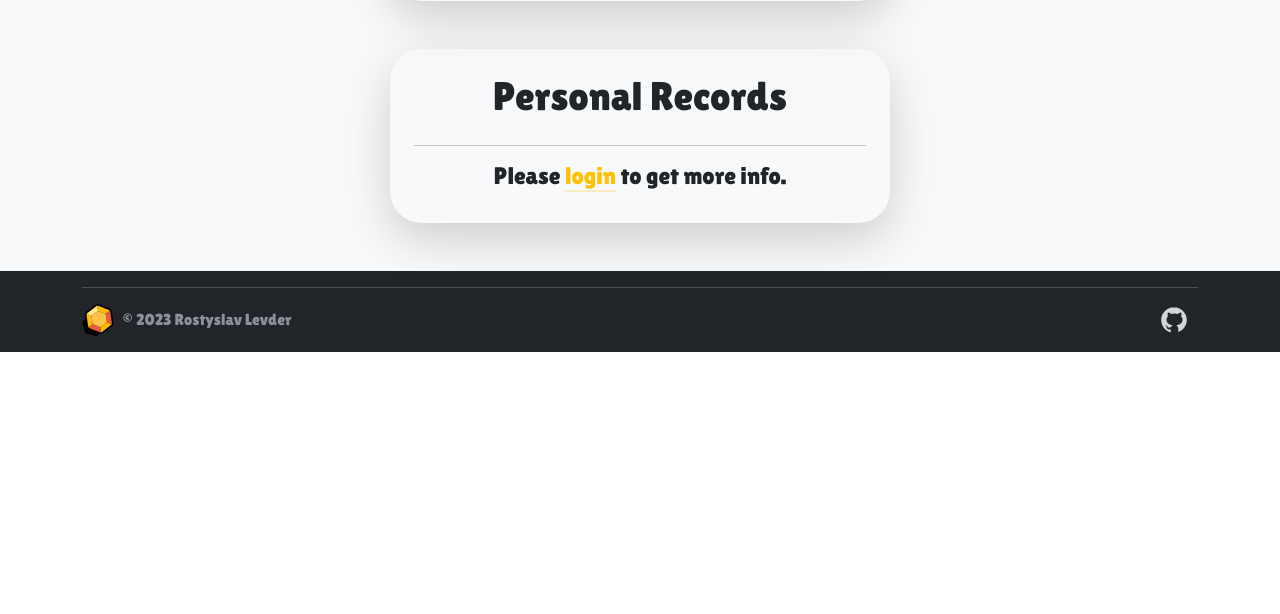
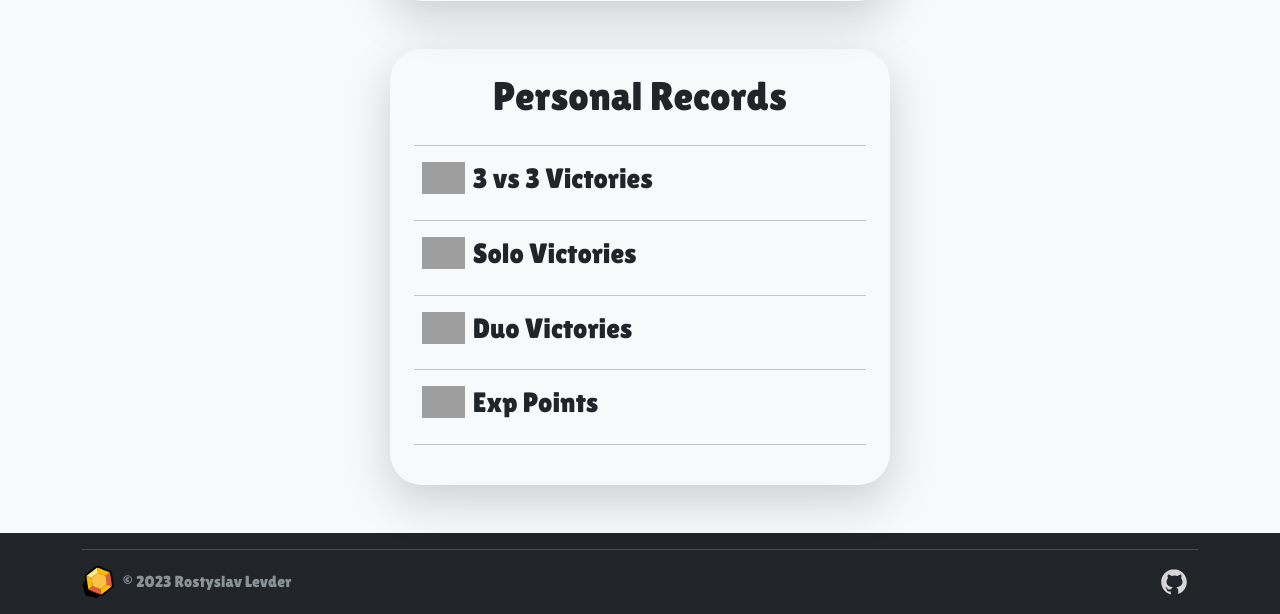
Before and after one commit to RostaJecna/brawl-stars-web-tracker, a PHP site: page /profile in a window 1280 px wide. Shown: the part 757-1371 px from the top of the page. Before the commit the page ends 1109 px from the top, so only its background shows below. Run offline with PHP 8.4, Linux system fonts and the light colour scheme; the visitor is signed in with stand-in values (Sample User, id 1); some web fonts are replaced; grey boxes are pictures that could not be loaded.

Commit message:
Update to display personal records for logged in users.

```diff
--- a/pages/profile.php
+++ b/pages/profile.php
@@ -4,7 +4,11 @@
     $player = $_SESSION['player_data'];
     unset($_SESSION['player_data']);
 } else if (isset($_SESSION['profile_id'])) {
-    $player = $_SESSION['profile_player_data'];
+    if (empty($_SESSION['profile_player_data']["reason"])) {
+        $player = $_SESSION['profile_player_data'];
+    } else {
+        header('Location: /not-found');
+    }
 } else {
     header('Location: /');
 }
@@ -81,38 +85,51 @@
             <div class="d-flex flex-column text-dark p-4 shadow-lg rounded-5" style="width: 500px">
                 <h1 class="text-capitalize text-center">Personal records</h1>
                 <hr>
-                <h4 class="text-center">Please <span><a href="#" data-bs-toggle="modal" data-bs-target="#loginModal" class="link-warning link-offset-2 link-underline-opacity-25 link-underline-opacity-100-hover">login</a></span> to get more info.</h4>
-                <!-- <div class="d-flex justify-content-between px-2">
-                    <div class="d-flex me-2">
-                        <img class="me-2" src="https://cdn-old.brawlify.com/icon/3v3.png" height="32px" alt="trophy.png">
-                        <h3>3 vs 3 Victories</h3>
-                    </div>
-                    <h3><?php echo $player['3vs3Victories']; ?></h3>
-                </div>
-                <hr>
-                <div class="d-flex justify-content-between px-2">
-                    <div class="d-flex me-2">
-                        <img class="me-2" src="https://cdn-old.brawlify.com/gamemode/Showdown.png" height="32px" alt="trophy.png">
-                        <h3>Solo Victories</h3>
-                    </div>
-                    <h3><?php echo $player['soloVictories']; ?></h3>
-                </div>
-                <hr>
-                <div class="d-flex justify-content-between px-2">
-                    <div class="d-flex me-2">
-                        <img class="me-2" src="https://cdn-old.brawlify.com/gamemode/Duo-Showdown.png" height="32px" alt="trophy.png">
-                        <h3>Duo Victories</h3>
-                    </div>
-                    <h3><?php echo $player['duoVictories']; ?></h3>
-                </div>
-                <hr>
-                <div class="d-flex justify-content-between px-2">
-                    <div class="d-flex me-2">
-                        <img class="me-2" src="https://cdn-old.brawlify.com/icon/Star-Points.png" height="32px" alt="trophy.png">
-                        <h3>Exp Points</h3>
-                    </div>
-                    <h3><?php echo $player['expPoints']; ?></h3>
-                </div> -->
+
+                <?php
+
+                if (!isset($_SESSION['profile_id'])) {
+                    echo '<h4 class="text-center">Please <span><a href="#" data-bs-toggle="modal" data-bs-target="#loginModal" class="link-warning link-offset-2 link-underline-opacity-25 link-underline-opacity-100-hover">login</a></span> to get more info.</h4>';
+                } else {
+                    $stats = [
+                        [
+                            'imgSrc' => 'https://cdn-old.brawlify.com/icon/3v3.png',
+                            'title' => '3 vs 3 Victories',
+                            'value' => $player['3vs3Victories']
+                        ],
+                        [
+                            'imgSrc' => 'https://cdn-old.brawlify.com/gamemode/Showdown.png',
+                            'title' => 'Solo Victories',
+                            'value' => $player['soloVictories']
+                        ],
+                        [
+                            'imgSrc' => 'https://cdn-old.brawlify.com/gamemode/Duo-Showdown.png',
+                            'title' => 'Duo Victories',
+                            'value' => $player['duoVictories']
+                        ],
+                        [
+                            'imgSrc' => 'https://cdn-old.brawlify.com/icon/Star-Points.png',
+                            'title' => 'Exp Points',
+                            'value' => $player['expPoints']
+                        ]
+                    ];
+
+                    foreach ($stats as $stat) {
+                        echo '
+                            <div class="d-flex justify-content-between px-2">
+                                <div class="d-flex me-2">
+                                    <img class="me-2" src="' . $stat['imgSrc'] . '" height="32px" alt="trophy.png">
+                                    <h3>' . $stat['title'] . '</h3>
+                                </div>
+                                <h3>' . $stat['value'] . '</h3>
+                            </div>
+                            <hr>
+                        ';
+                    }
+                }
+
+                ?>
+
             </div>
         </section>
     </main>
```
